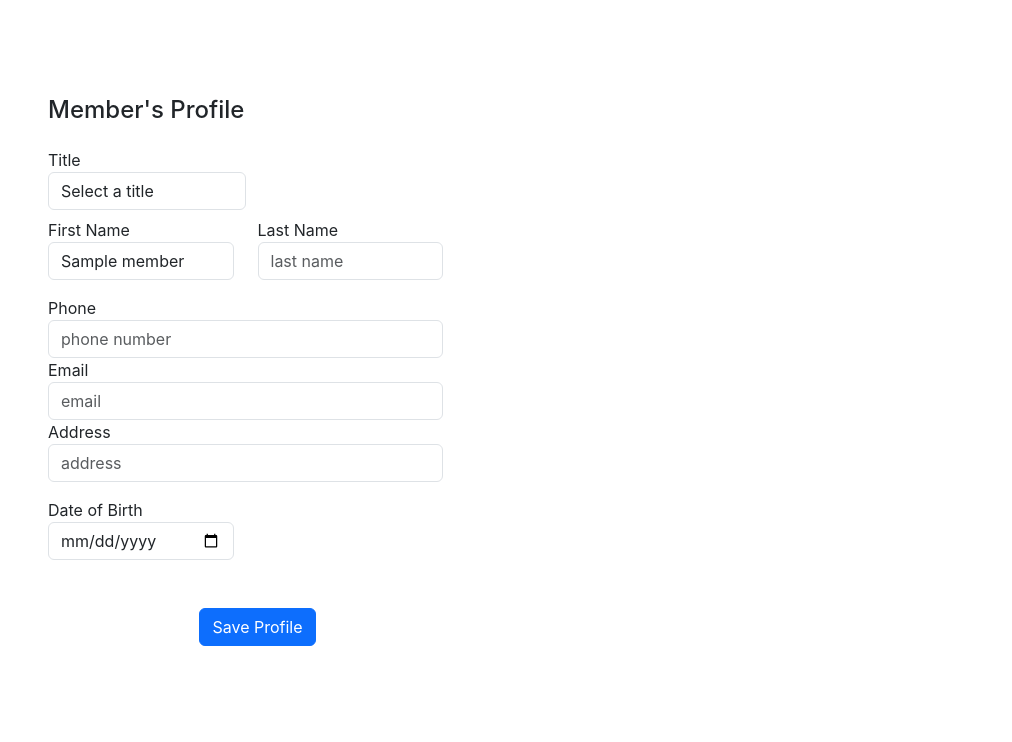
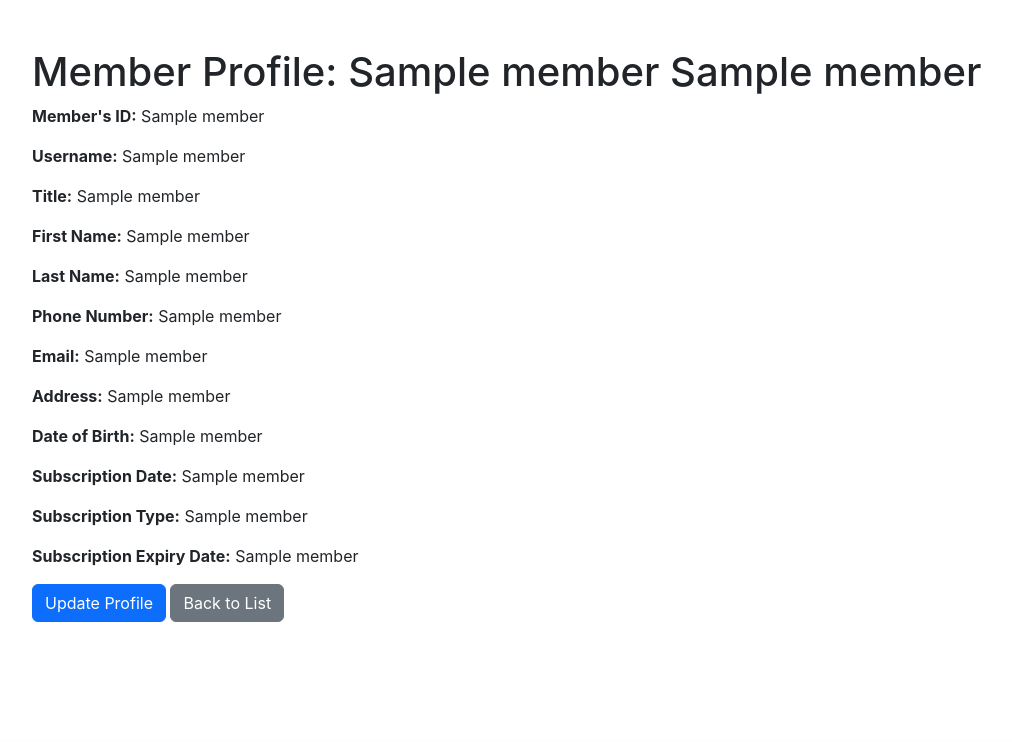
Before and after one commit to AnnieDJ/GardenClass, a Flask app: template app/templates/member/member_profile.html in a window 1280 px wide. Shown: the part 59-801 px from the top of the page, without its empty margins (50-1062 px from the left). After the commit the page ends 681 px from the top, so only its background shows below. Run offline with Flask 3, Linux system fonts and the light colour scheme; the template is opened without the code that fills it: most values are stand-ins (such as "Sample title", 1, 10 or a date in 2020).

Commit message:
edit profiles for members and managers

```diff
--- a/app/templates/member/member_profile.html
+++ b/app/templates/member/member_profile.html
@@ -1,49 +1,34 @@
 {% extends 'base.html' %} {% block content %}
 
-<div class="container rounded bg-white mt-5 mb-5">
-    <div class="row">
+<div class="container">
 
-        <div class="col-md-5 border-right">
-            <div class="p-3 py-5">
-                <div class="d-flex justify-content-between align-items-center mb-3">
-                    <h4 class="text-right">Member's Profile</h4>
-                </div>
+  <h1 class="mt-5">
+    Member Profile: {{ member_profile[3] }} {{ member_profile[4] }}
+  </h1>
 
-                <div class="row mt-1">
-                    <div class="col-md-6">
-                        <label class="labels">Title</label>
-                        <select class="form-control" name="title">
-                            <option value="">Select a title</option>
-                            <option value="Mr.">Mr.</option>
-                            <option value="Ms.">Ms.</option>
-                            <option value="Mrs.">Mrs.</option>
-                            <option value="Dr.">Dr.</option>
-                            <option value="Prof.">Prof.</option>
-                        </select>
-                    </div>
 
-                <div class="row mt-2">
-                    <div class="col-md-6"><label class="labels">First Name</label><input type="text" class="form-control" placeholder="first name" value="{{member_profile[]}}"></div>
-                    <div class="col-md-6"><label class="labels">Last Name</label><input type="text" class="form-control" placeholder="last name" value=""></div>
-                </div>
-                <div class="row mt-3">
-                    <div class="col-md-12"><label class="labels">Phone</label><input type="text" class="form-control" placeholder="phone number" value=""></div>
-                    <div class="col-md-12"><label class="labels">Email</label><input type="text" class="form-control" placeholder="email" value=""></div>
-                    <div class="col-md-12"><label class="labels">Address</label><input type="text" class="form-control" placeholder="address" value=""></div>
-                </div>
-                <div class="row mt-3">
-                    <div class="col-md-6"><label class="labels">Date of Birth</label><input type="date" class="form-control" placeholder="date_of_birth" value=""></div>
+  <div class="profile-detail">
+    <p><strong>Member's ID:</strong> {{ member_profile[0] }}</p>
+    <p><strong>Username:</strong> {{ member_profile[1] }}</p>
+    <p><strong>Title:</strong> {{ member_profile[2] }}</p>
+    <p><strong>First Name:</strong> {{ member_profile[3] }}</p>
+    <p><strong>Last Name:</strong> {{ member_profile[4] }}</p>
+    <p><strong>Phone Number:</strong> {{ member_profile[6] }}</p>
+    <p><strong>Email:</strong> {{ member_profile[7] }}</p>
+    <p><strong>Address:</strong> {{ member_profile[8] }}</p>
+    <p><strong>Date of Birth:</strong> {{ member_profile[9] }}</p>
+    <p><strong>Subscription Date:</strong> {{ member_profile[10] }}</p>
+    <p><strong>Subscription Type:</strong> {{ member_profile[11] }}</p>
+    <p><strong>Subscription Expiry Date:</strong> {{ member_profile[12] }}</p>
+  </div>
 
-                </div>
-                <div class="mt-5 text-center"><button class="btn btn-primary profile-button" type="button">Save Profile</button></div>
-            </div>
-        </div>
+  <a href="{{ url_for('member_edit_profile') }}" class="btn btn-primary"
+    >Update Profile</a
+  >
 
-        </div>
-    </div>
-</div>
-</div>
+  <a href="{{ url_for('member_dashboard') }}" class="btn btn-secondary"
+    >Back to List</a
+  >
 </div>
 
-
 {% endblock %}
```
Also changed, not shown: app/manager_views.py (+62 -1 lines), app/member_views.py (+7 -1 lines), app/templates/manager/editmanagerprofile.html (added, +71 -0 lines), app/templates/manager/managerprofile.html (added, +44 -0 lines), app/templates/member/editmemberprofile.html (added, +67 -0 lines), app/static/img/manager.jpg (added).
